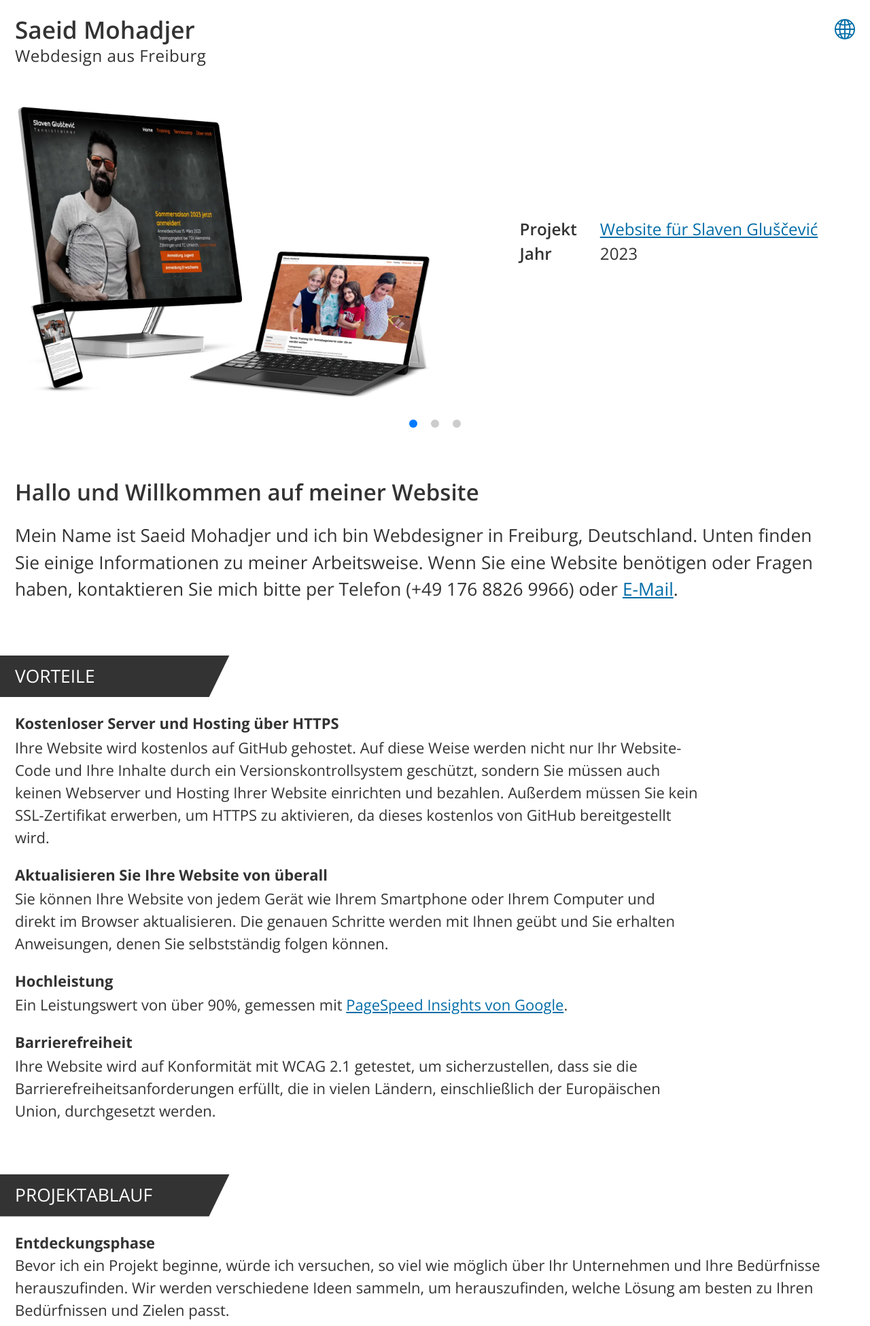
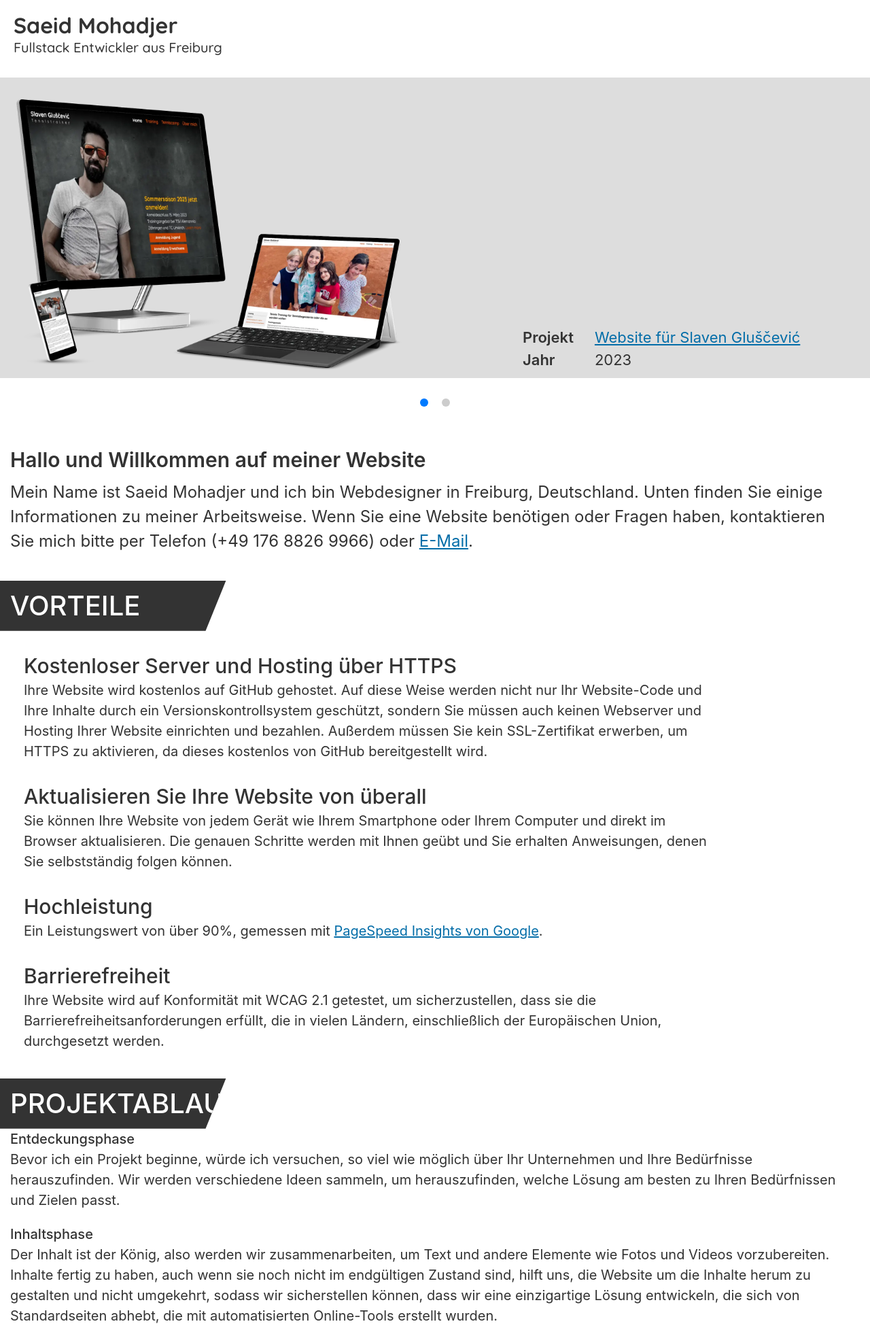
Before and after one commit to smohadjer/saeidmohadjer.com, a PHP site: page / in a window 1280 px wide. Shown: the top 1950 px of the page at 68% size. Run offline with PHP 8.4, Linux system fonts and the light colour scheme; style sheets or scripts are compiled from the project's sources.

Commit message:
Deploying to gh-pages from @ smohadjer/saeidmohadjer.com@0c123aff4976c8b75fbe5d301d6a65cca55793bc 🚀

```diff
--- a/index.html
+++ b/index.html
@@ -17,12 +17,13 @@
 
 	</head>
 	<body>
-	<header>
-		<div>
-			<p>Saeid Mohadjer</p>
-			<h1>Webdesign aus Freiburg</h1>
+	<header class="header">
+		<div class="logo">
+			Saeid Mohadjer
+			<span>Fullstack Entwickler aus Freiburg</span>
 		</div>
-		<div class="langs">
+		<!--
+			<div class="langs">
 			<button class="langs__button"></button>
 			<ul class="hidden">
 				<li><a href="/en/">English</a></li>
@@ -30,6 +31,7 @@
 				<li><a class="lang-fa" href="/fa/">فارسی</a></li>
 			</ul>
 		</div>
+	-->
 	</header>
 
     <main>
@@ -55,7 +57,7 @@
     					</div>
     				</div>
     				<div class="swiper-slide">
-    					<img class="responsive" src="/assets/rudnitzki3.webp" alt="Stephanie Rudnitzki - Praxis für Psychotherapie" />
+    					<img class="responsive rudnitzki" src="/assets/rudnitzki3.webp" alt="Stephanie Rudnitzki - Praxis für Psychotherapie" />
     					<div class="swiper-slide__content">
     						<table>
     							<tr>
@@ -67,6 +69,7 @@
     						</table>
     					</div>
     				</div>
+    				<!--
     				<div class="swiper-slide">
     					<img class="responsive" src="/assets/evelyne.webp" alt="Evelyne Severing" />
     					<div class="swiper-slide__content">
@@ -80,6 +83,7 @@
     						</table>
     					</div>
     				</div>
+    				-->
     			</div>
     			<!-- If we need pagination -->
     				<div class="swiper-pagination"></div>
--- a/resources/css/styles.css
+++ b/resources/css/styles.css
@@ -1,3 +1,54 @@
+@font-face {
+  font-family: "Quicksand";
+  src: url("../fonts/Quicksand-Regular.ttf") format("truetype");
+  font-weight: normal;
+  font-display: swap;
+}
+@font-face {
+  font-family: "Quicksand";
+  src: url("../fonts/Quicksand-Medium.ttf") format("truetype");
+  font-weight: 500;
+  font-display: swap;
+}
+@font-face {
+  font-family: "Quicksand";
+  src: url("../fonts/Quicksand-Bold.ttf") format("truetype");
+  font-weight: bold;
+  font-display: swap;
+}
+@font-face {
+  font-family: "OpenSans";
+  src: url("../fonts/OpenSans-Regular.ttf") format("truetype");
+  font-weight: normal;
+}
+@font-face {
+  font-family: "OpenSans";
+  src: url("../fonts/OpenSans-SemiBold.ttf") format("truetype");
+  font-weight: 600;
+}
+@font-face {
+  font-family: "OpenSans";
+  src: url("../fonts/OpenSans-Bold.ttf") format("truetype");
+  font-weight: bold;
+}
+@font-face {
+  font-family: "Quicksand";
+  src: url("../fonts/Quicksand-Regular.ttf") format("truetype");
+  font-weight: normal;
+  font-display: swap;
+}
+@font-face {
+  font-family: "Quicksand";
+  src: url("../fonts/Quicksand-Medium.ttf") format("truetype");
+  font-weight: 500;
+  font-display: swap;
+}
+@font-face {
+  font-family: "Quicksand";
+  src: url("../fonts/Quicksand-Bold.ttf") format("truetype");
+  font-weight: bold;
+  font-display: swap;
+}
 @font-face {
   font-family: "OpenSans";
   src: url("../fonts/OpenSans-Regular.ttf") format("truetype");
@@ -16,231 +67,186 @@
 html {
   font-size: 18px;
   line-height: 1.5;
-  font-family: "OpenSans", arial, verdana, sans-serif;
+  font-family: "OpenSans", arial, verdana, snas-serif;
   color: #333;
+  scroll-behavior: smooth; /* so that links to hash targets scroll with animation */
+  font-family: -apple-system, system-ui, BlinkMacSystemFont, "Segoe UI", Roboto, "Helvetica Neue", Arial, sans-serif;
 }
 @media only screen and (min-width: 1024px) {
   html {
-    font-size: 22px;
+    font-size: 20px;
+    /* to stop pages jumping horizontally when scrollbar appears or disappears */
+    overflow-y: scroll;
   }
 }
 
-* {
-  margin-top: 0;
-  margin-bottom: 0;
+body {
+  margin: 0 auto;
+  overflow-wrap: break-word; /* so that inline elements such as long words do not cause horizontal scrolling. */
 }
-
-body {
-  background: #fff;
-  margin: 0;
-}
-@media (min-width: 1440px) {
+@media (min-width: 1320px) {
   body {
-    width: 1400px;
-    margin: 0 auto;
+    max-width: 1280px;
   }
 }
 
-main {
-  margin: 1em 0;
+a {
+  color: #036da8;
 }
-@media (min-width: 1024px) {
-  main {
-    margin: 1em;
-  }
-}
-@media (min-width: 1440px) {
-  main {
-    margin: 1em 0;
-  }
+a.external {
+  background: url(../img/external.svg) no-repeat left center;
+  background-size: 16px;
+  padding-left: 20px;
 }
 
-article {
-  margin: 1em;
-}
-@media (min-width: 1024px) {
-  article {
-    margin: 0;
-  }
-}
-article section {
-  margin-top: 1.5rem;
+b, strong {
+  font-weight: 600;
 }
 
-h1 {
-  font-weight: 600;
-  font-size: 1.4rem;
-  line-height: 1.4;
-}
-@media (min-width: 1024px) {
-  h1 {
-    font-size: 1.6rem;
-    line-height: 1.6;
-  }
+h1, h2, h3, h4, p, ul, ol {
+  margin-bottom: 0;
 }
 
 h1, h2, h3, h4, p, li {
   max-width: 80ch;
 }
 
-h2 {
-  font-size: 1.2rem;
+h1, h2, h3, h4 {
+  font-weight: 500;
+}
+
+h1 {
+  font-size: 2.5rem;
   line-height: 1.3;
 }
-@media (min-width: 1024px) {
-  h2 {
-    font-size: 1.2rem;
-    line-height: 1.5;
+
+h2 {
+  font-size: 2rem;
+  line-height: 1.35;
+}
+
+h3 {
+  font-size: 1.5rem;
+  line-height: 1.4;
+}
+
+h4 {
+  font-size: inherit;
+  line-height: inherit;
+  font-weight: 600;
+}
+
+h1 + p,
+h2 + p,
+h3 + p {
+  margin-top: 0;
+}
+
+figure {
+  margin: 0;
+}
+
+h4 + img,
+h4 + figure {
+  margin-top: 0.5em;
+}
+
+ul, ol {
+  padding-left: 1em;
+  margin-top: 0;
+}
+ul li + li, ol li + li {
+  margin-top: 0.5em;
+}
+
+ol {
+  padding-left: 1.15em;
+}
+
+dl {
+  margin-top: 0;
+}
+dl dt {
+  font-weight: 500;
+}
+dl dt:not(:first-child) {
+  margin-top: 1rem;
+}
+dl dd {
+  margin-left: 0;
+}
+
+img.responsive {
+  width: 100%;
+  height: auto;
+  /* to fix blurry downscaled images in Chrome */
+  image-rendering: -webkit-optimize-contrast;
+}
+img.responsive--below-intrinsic-width {
+  width: auto;
+  max-width: 100%;
+}
+
+img.object-fit-cover {
+  width: 100%;
+  height: 100%;
+  object-fit: cover;
+}
+
+main > article {
+  padding: 0 15px;
+}
+@media (min-width: 1320px) {
+  main > article {
+    padding: 0;
   }
 }
 
-h2 {
-  font-weight: 500;
-}
-
-h3 {
-  padding-bottom: 0.1em;
-  margin-top: 1rem;
-  font-size: inherit;
-}
-
-p {
-  line-height: 1.5em;
-}
-h2 + p {
-  margin-top: 0.5rem;
-}
-
-sup {
-  color: #666;
-  font-size: 0.7em;
-}
-
-ul, ol {
-  padding-left: 0;
-  margin-top: 10px;
-  margin-bottom: 1em;
-}
-ul li, ol li {
-  margin-top: 1rem;
-  margin-left: 1em;
-}
-ul li:last-child, ol li:last-child {
-  margin-bottom: 0;
-}
-ul li p, ol li p {
-  margin-bottom: 0;
-}
-
-a {
-  color: #036da8;
-}
-a:visited {
-  color: #9650C8;
-}
-
-dl {
-  margin-top: 1rem;
-}
-
-dt {
-  font-weight: bold;
-}
-dt:not(first-child) {
-  margin-top: 1rem;
-}
-
-dd {
-  margin-left: 0;
-}
-
-time {
-  font-size: smaller;
-  color: #999;
-}
-time + p {
-  margin-top: 1em;
-}
-
-.responsive {
-  width: 100%;
-}
-
-header {
-  margin: 0.75rem 1rem 0.5rem;
-  font-size: 1.3rem;
-  font-weight: 600;
+.header {
   display: flex;
   justify-content: space-between;
-}
-header a {
-  font-weight: normal;
-  font-size: 18px;
+  align-items: center;
+  margin: 10px 15px 10px;
+  flex-wrap: wrap;
+  font-family: Quicksand, arial, verdana, sans-serif;
 }
 @media (min-width: 768px) {
-  header a {
+  .header {
+    align-items: flex-start;
+  }
+}
+@media (min-width: 1024px) {
+  .header {
+    margin: 15px 20px 30px;
+  }
+}
+@media (min-width: 1320px) {
+  .header {
+    margin-left: 0;
+    margin-right: 0;
+  }
+}
+.header .logo {
+  font-weight: bold;
+  font-size: 20px;
+  line-height: 1.4;
+}
+.header .logo span {
+  font-weight: 500;
+  font-size: 14px;
+  display: block;
+  margin-top: -0.2em;
+}
+@media (min-width: 1024px) {
+  .header .logo {
+    font-size: 1.6em;
+  }
+  .header .logo span {
     font-size: 20px;
   }
 }
-header .langs {
-  text-align: right;
-  position: relative;
-  z-index: 10;
-}
-header .langs__button {
-  border: none;
-  background: url(../img/globe2.svg) no-repeat;
-  background-size: 30px;
-  width: 30px;
-  height: 30px;
-  display: inline-block;
-  cursor: pointer;
-}
-header .langs ul {
-  position: absolute;
-  right: 0;
-  top: 25px;
-}
-@media (min-width: 1024px) {
-  header .langs ul {
-    top: 30px;
-  }
-}
-header .langs ul.hidden {
-  display: none;
-}
-header .langs ul li {
-  margin: 0;
-  list-style: none;
-  line-height: 1.2;
-}
-@media (min-width: 1024px) {
-  header .langs ul li {
-    line-height: 1;
-  }
-}
-@media (min-width: 1024px) {
-  header {
-    font-size: 1.6rem;
-  }
-}
-@media (min-width: 1440px) {
-  header {
-    margin-left: 0;
-  }
-}
-header h1 {
-  font-size: 1rem;
-  font-weight: 400;
-  display: block;
-  margin-top: -0.1rem;
-  letter-spacing: 0.02rem;
-}
-@media (min-width: 1024px) {
-  header h1 {
-    margin-top: -0.3rem;
-    font-size: 1.1rem;
-  }
+.header .logo:hover {
+  text-decoration: none;
 }
 
 footer {
@@ -288,6 +294,7 @@ footer > div ul li:last-child {
   align-items: center;
   overflow: hidden;
   margin: 1rem;
+  background: #ddd;
 }
 @media (min-width: 1024px) {
   .stage {
@@ -329,6 +336,11 @@ footer > div ul li:last-child {
   padding-right: 1.5rem;
   font-weight: 600;
 }
+.stage .swiper .swiper-pagination {
+  background: white;
+  bottom: 0;
+  padding-top: 1em;
+}
 .stage .swiper-pagination-bullet {
   width: 12px;
   height: 12px;
@@ -338,12 +350,18 @@ footer > div ul li:last-child {
   .stage .swiper-slide {
     display: flex;
     justify-content: space-between;
-    align-items: center;
+    align-items: end;
   }
   .stage .swiper-slide img {
-    width: 50%;
+    margin-left: 1em;
+    width: 45%;
     height: auto;
     /* to fix blurry downscaled images in Chrome */
+    padding-bottom: 0;
+  }
+  .stage .swiper-slide img.rudnitzki {
+    transform: translateY(1.5em);
+    width: calc(45% - 40px);
   }
 }
 
--- a/resources/js/main.js
+++ b/resources/js/main.js
@@ -21,10 +21,12 @@
 
 	  console.log('DOM is ready!');
 	  var langs = document.querySelector('.langs');
-	  langs.addEventListener('click', function (e) {
-	    console.log(e.target);
-	    e.target.nextElementSibling.classList.toggle('hidden');
-	  });
+	  if (langs) {
+	    langs.addEventListener('click', function (e) {
+	      console.log(e.target);
+	      e.target.nextElementSibling.classList.toggle('hidden');
+	    });
+	  }
 	  new Swiper('.swiper', {
 	    // Optional parameters
 	    loop: true,
```
Also changed, not shown: resources/fonts/Quicksand-Bold.ttf (added), resources/fonts/Quicksand-Medium.ttf (added), resources/fonts/Quicksand-Regular.ttf (added).
